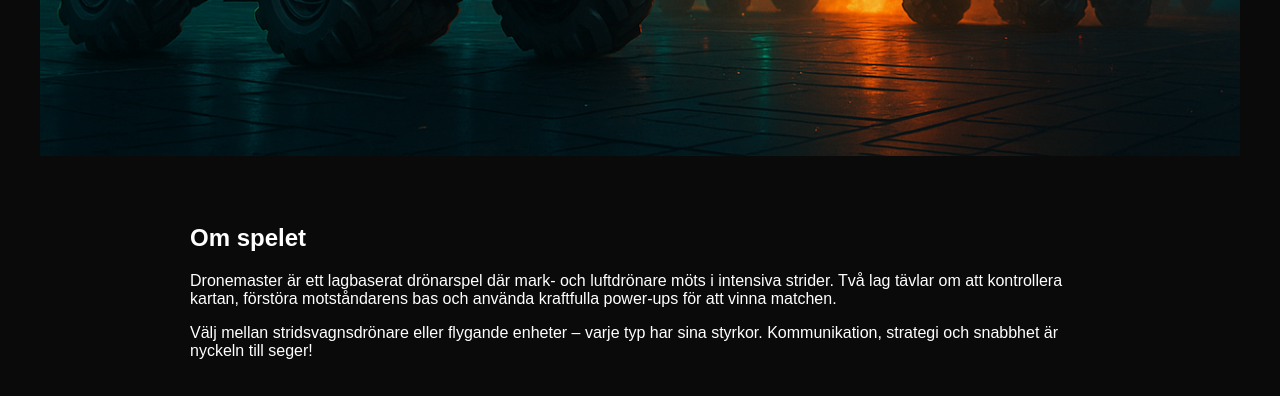
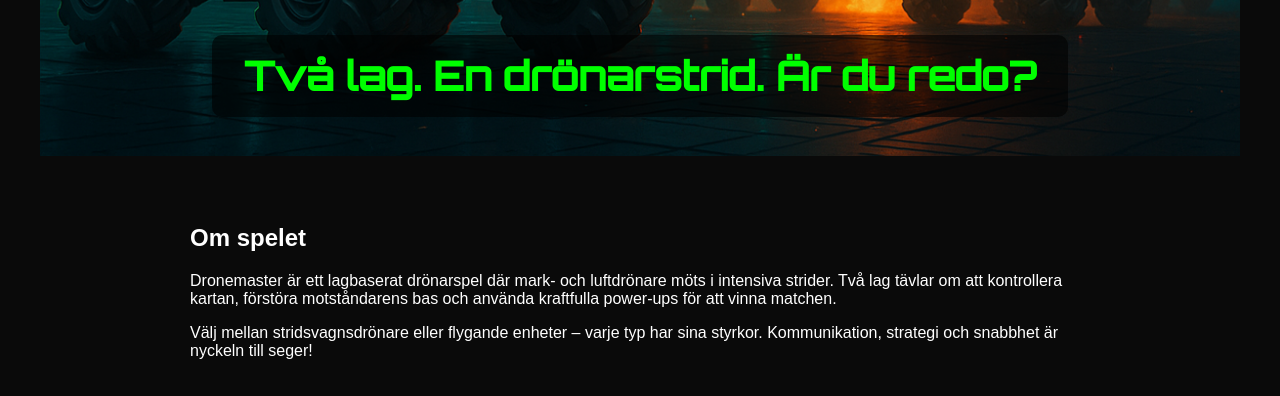
Before and after one commit to dronemaster2024/Dronemaster-game, a plain HTML site: page index.html in a window 1280 px wide. Shown: the part 704-1100 px from the top of the page. Drawn offline with Linux system fonts and the light colour scheme.

Commit message:
Add files via upload

```diff
--- a/index.html
+++ b/index.html
@@ -40,7 +40,7 @@
     }
     .hero h2 {
       position: relative;
-      top: 200px; /* Justera denna för att placera texten under drönarna */
+      top: 320px; /* Justera denna för att placera texten under drönarna */
       font-family: 'Orbitron', sans-serif;
       color: #00ff00;
 
```
